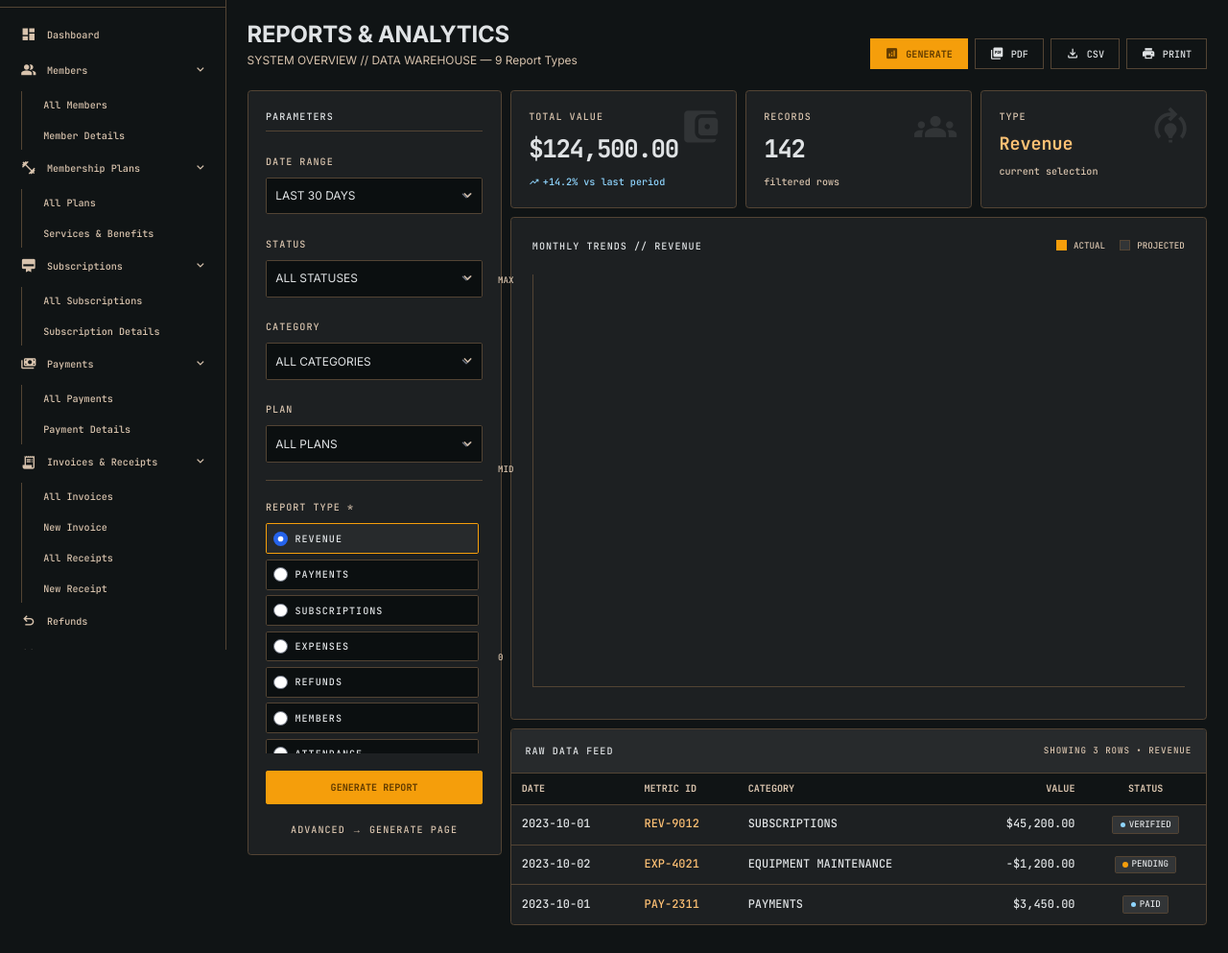
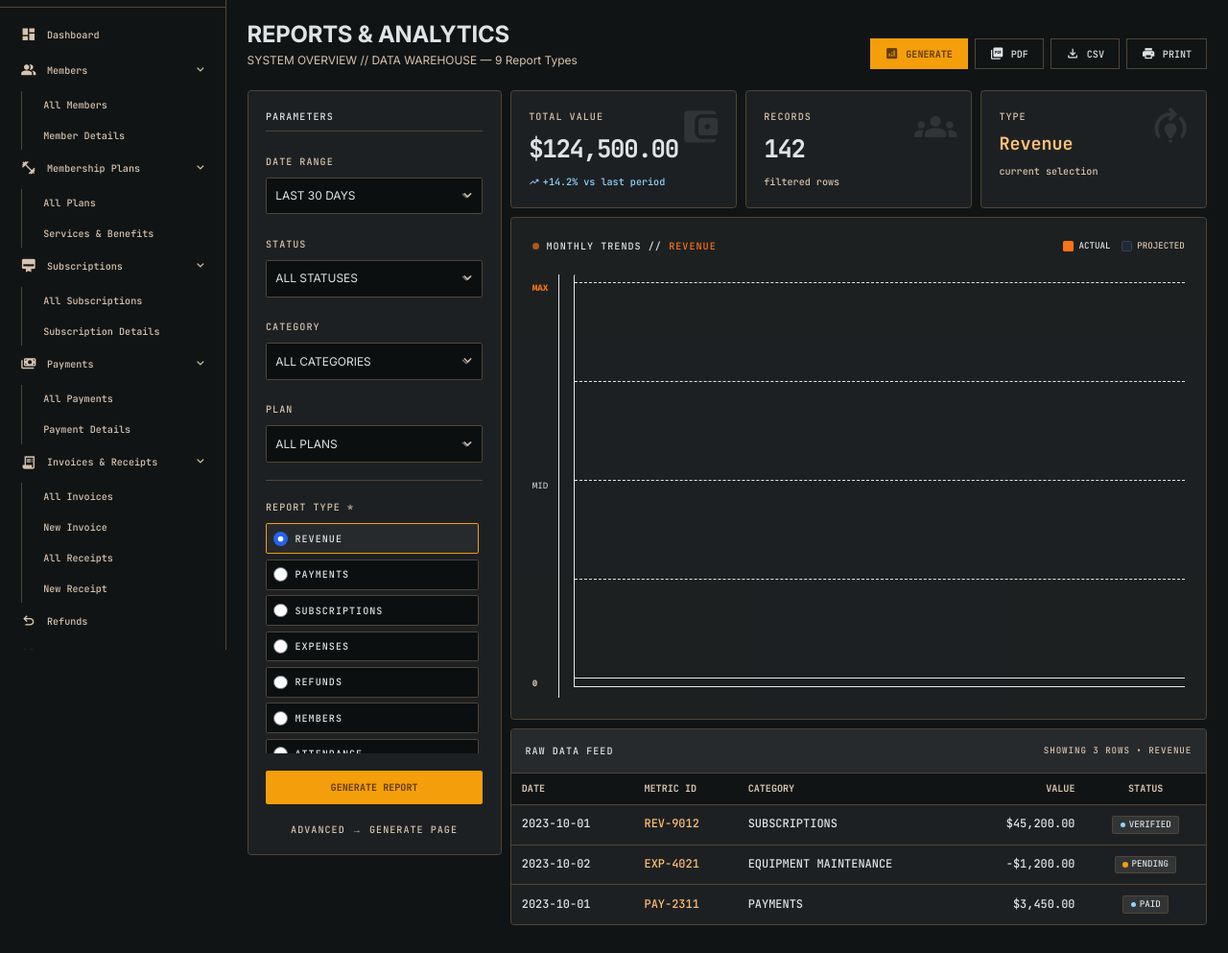
Before and after one commit to rawan-miaari9/Subscription-Membership-Management-System, a Django app: template managementSystem/templates/reports/index.html in a window 1280 px wide. Shown: the part 59-1052 px from the top of the page at 96% size. Run offline with Django 5.2, Linux system fonts and the light colour scheme; the template is opened without the code that fills it, so the values that code supplies are empty; some libraries are stand-ins or nearby versions.

Commit message:
feat(reports): make graph professional (Vibrant block, Fira Code, gradient bars, stagger animation, tooltips)

```diff
--- a/managementSystem/templates/reports/index.html
+++ b/managementSystem/templates/reports/index.html
@@ -3,6 +3,7 @@
 
 {% block dashboard_content %}
 <style>
+@import url('https://fonts.googleapis.com/css2?family=Fira+Code:wght@400;500;600;700&display=swap');
 @media print {
   html, body {
     zoom: 1 !important;
@@ -205,25 +206,31 @@
       </div>
     </div>
 
-    <!-- Main Chart Area -->
-    <div class="bg-surface-container border border-outline-variant rounded-lg p-6 flex-1 min-h-[280px] flex flex-col">
-      <div class="flex justify-between items-center mb-6">
-        <h3 class="font-label-caps text-[11px] uppercase tracking-widest text-on-surface">MONTHLY TRENDS // <span data-chart-type>Revenue</span></h3>
-        <div class="flex gap-2">
-          <span class="w-3 h-3 bg-primary-container inline-block"></span>
-          <span class="font-label-caps text-[10px] text-on-surface-variant">ACTUAL</span>
-          <span class="w-3 h-3 bg-surface-container-highest border border-outline-variant inline-block ml-2"></span>
-          <span class="font-label-caps text-[10px] text-on-surface-variant">PROJECTED</span>
+    <!-- Main Chart Area - Professional Vibrant Block-based -->
+    <div class="bg-surface-container border border-outline-variant rounded-lg p-6 flex-1 min-h-[320px] flex flex-col relative overflow-hidden">
+      <div class="absolute inset-0 opacity-[0.03] pointer-events-none" style="background-image: repeating-linear-gradient(45deg, #F97316 25%, transparent 25%, transparent 75%, #F97316 75%), repeating-linear-gradient(45deg, #F97316 25%, #1F2937 25%, #1F2937 75%, #F97316 75%); background-position: 0 0, 10px 10px; background-size: 20px 20px;"></div>
+      <div class="relative z-10 flex justify-between items-center mb-6">
+        <h3 class="font-label-caps text-[11px] uppercase tracking-widest text-on-surface flex items-center gap-2"><span class="w-2 h-2 bg-[#F97316] rounded-full animate-pulse"></span>MONTHLY TRENDS // <span data-chart-type class="text-[#F97316]">Revenue</span></h3>
+        <div class="flex gap-3 items-center">
+          <span class="flex items-center gap-1.5"><span class="w-3 h-3 bg-[#F97316] rounded-sm"></span><span class="font-label-caps text-[10px] text-on-surface">ACTUAL</span></span>
+          <span class="flex items-center gap-1.5"><span class="w-3 h-3 bg-[#1F2937] border border-[#374151] rounded-sm"></span><span class="font-label-caps text-[10px] text-on-surface-variant">PROJECTED</span></span>
         </div>
       </div>
-      <div class="flex-1 relative pb-6 border-b border-outline-variant border-l min-h-[180px]">
-        <div class="absolute left-[-40px] top-0 h-full flex flex-col justify-between font-label-caps text-[10px] text-on-surface-variant pb-6">
-          <span data-axis="max">MAX</span><span data-axis="75"></span><span data-axis="mid">MID</span><span data-axis="25"></span><span data-axis="0">0</span>
+      <div class="relative z-10 flex-1 flex gap-4 min-h-[220px]">
+        <div class="flex flex-col justify-between font-mono text-[10px] text-on-surface-variant py-2 pr-3 border-r border-outline-variant/50" style="font-family: 'Fira Code', monospace;">
+          <span data-axis="max" class="font-bold text-[#F97316]">MAX</span><span data-axis="75"></span><span data-axis="mid" class="text-on-surface">MID</span><span data-axis="25"></span><span data-axis="0" class="font-bold">0</span>
         </div>
-        <div style="height:200px" id="report-bars" class="flex items-end gap-2 px-2">
+        <div class="flex-1 flex flex-col">
+          <div class="flex-1 relative border-b border-outline-variant/50 border-l border-outline-variant/30 bg-surface-container-lowest/30 rounded-t">
+            <div class="absolute inset-0 flex flex-col justify-between py-2 pointer-events-none">
+              <div class="border-t border-dashed border-outline-variant/30"></div><div class="border-t border-dashed border-outline-variant/20"></div><div class="border-t border-dashed border-outline-variant/30"></div><div class="border-t border-dashed border-outline-variant/20"></div><div class="border-t border-outline-variant/50"></div>
+            </div>
+            <div style="height:220px" id="report-bars" class="relative z-10 flex items-end gap-2 px-3 pb-0 justify-around">
+            </div>
+          </div>
+          <div id="report-labels" class="flex justify-around px-3 mt-3 font-mono text-[10px] font-bold tracking-wider" style="font-family: 'Fira Code', monospace;">
+          </div>
         </div>
-      </div>
-      <div id="report-labels" class="flex justify-between px-2 mt-3 font-label-caps text-[10px] text-on-surface-variant">
       </div>
     </div>
 
@@ -354,29 +361,51 @@
     if(!barsEl) return;
     let series=chart&&chart.series?chart.series.slice():[];
     let labels=chart&&chart.labels?chart.labels.slice():[];
-    // Trim leading/trailing all-zero months so the chart fills the width
     while(series.length && series[0]===0){ series.shift(); labels.shift(); }
     while(series.length && series[series.length-1]===0){ series.pop(); labels.pop(); }
     barsEl.innerHTML='';
     labelsEl.innerHTML='';
     const max=Math.max.apply(null, series.concat([0]));
-    const chartH=200;
+    const chartH=220;
+    // Vibrant block-based with Fira Code and GSAP-like stagger
     labels.forEach((lab,i)=>{
       const val=series[i]||0;
-      const h= max>0 ? Math.max(4, Math.round((val/max)*chartH)) : 4;
+      const h= max>0 ? Math.max(8, Math.round((val/max)*chartH)) : 8;
+      const barWrap=document.createElement('div');
+      barWrap.className='flex-1 flex flex-col items-center gap-1';
       const bar=document.createElement('div');
-      bar.className='flex-1 bg-primary-container rounded-t transition-all duration-300 relative group';
-      bar.style.height= h+'px';
-      bar.title= lab+': '+val;
+      // Vibrant orange #F97316 with block shadow and rounded top, Fira Code tooltip
+      bar.className='w-full rounded-t-[4px] relative group cursor-pointer transition-all duration-500 hover:brightness-125 hover:shadow-lg hover:shadow-[#F97316]/20 border border-[#F97316]/20';
+      bar.style.height='0px';
+      bar.style.background='linear-gradient(180deg, #F97316 0%, #FB923C 50%, #F97316 100%)';
+      bar.style.boxShadow='0 4px 12px rgba(249,115,22,0.15)';
+      bar.title= lab+': $'+val.toLocaleString();
       const tip=document.createElement('div');
-      tip.className='hidden group-hover:block absolute -top-7 left-1/2 -translate-x-1/2 bg-surface-container-highest border border-outline-variant rounded px-2 py-1 font-label-caps text-[10px] text-on-surface whitespace-nowrap z-10';
-      tip.textContent=lab+' '+val;
+      tip.className='hidden group-hover:block absolute -top-8 left-1/2 -translate-x-1/2 bg-[#1F2937] border border-[#F97316]/30 rounded px-2.5 py-1.5 font-mono text-[11px] font-bold text-white whitespace-nowrap z-20 shadow-xl';
+      tip.style.fontFamily="'Fira Code', monospace";
+      tip.innerHTML=`<span class="text-[#F97316]">${lab}</span> <span class="text-white">$${val.toLocaleString()}</span>`;
       bar.appendChild(tip);
-      barsEl.appendChild(bar);
+      // Value label on top of bar for non-zero
+      if(val>0){
+        const valLabel=document.createElement('span');
+        valLabel.className='absolute -top-5 left-1/2 -translate-x-1/2 font-mono text-[10px] font-bold text-[#F97316] opacity-0 group-hover:opacity-100 transition-opacity';
+        valLabel.style.fontFamily="'Fira Code', monospace";
+        valLabel.textContent='$'+(val>=1000?(val/1000).toFixed(1).replace(/\.0$/,'')+'k':val);
+        bar.appendChild(valLabel);
+      }
+      barWrap.appendChild(bar);
+      barsEl.appendChild(barWrap);
+      // Animate height with stagger (GSAP-like)
+      requestAnimationFrame(()=> setTimeout(()=>{ bar.style.height=h+'px'; bar.style.transition='height 600ms cubic-bezier(0.34, 1.56, 0.64, 1)'; }, i*80));
     });
-    labels.forEach(lab=>{
+    labels.forEach((lab,i)=>{
       const sp=document.createElement('span');
       sp.textContent=lab;
+      sp.className='px-1 py-0.5 rounded hover:bg-[#F97316]/10 hover:text-[#F97316] transition-colors cursor-default';
+      sp.style.fontFamily="'Fira Code', monospace";
+      // Stagger fade-in
+      sp.style.opacity='0';
+      setTimeout(()=>{ sp.style.transition='opacity 400ms'; sp.style.opacity='1'; }, 300 + i*60);
       labelsEl.appendChild(sp);
     });
     // Update y-axis labels with real values
```
